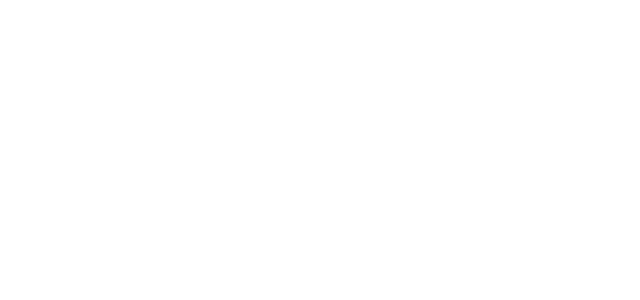
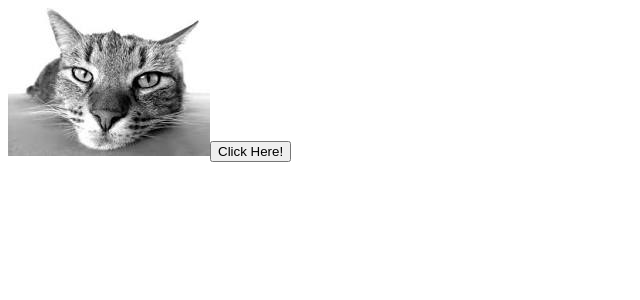
Before and after one commit to haltriescode/learn-react, a React (Vite) app: page /#/page-4 in a window 1280 px wide. Before the commit this address had no page. Shown: the top 300 px of the page, without its empty margins (0-640 px from the left). Built offline with nearby package versions, Linux system fonts and the light colour scheme.

Commit message:
click events

```diff
--- a/src/App.jsx
+++ b/src/App.jsx
@@ -3,6 +3,7 @@ import Home from './Pages/home';
 import Page1 from './Pages/page-1';
 import Page2 from './Pages/page-2';
 import Page3 from './Pages/page-3'
+import Page4 from './Pages/page-4'
 
 function App() {
   return(
@@ -12,6 +13,7 @@ function App() {
         <Route path="/page-1" element={<Page1/>}/>
         <Route path="/page-2" element={<Page2/>}/>
         <Route path="/page-3" element={<Page3/>}/>
+        <Route path="/page-4" element={<Page4/>}/>
       </Routes>
     </Router>
 
--- /dev/null
+++ b/src/Components/Button/AnotherButton.jsx
@@ -0,0 +1,9 @@
+function AnotherButton(){
+    const handleClick = (e) => e.target.textContent ="Hello World";
+
+    return (
+        <button onClick ={(e) => handleClick(e)}>Click Here!</button>
+    )
+}
+
+export default AnotherButton
--- a/src/Components/Button/Button.jsx
+++ b/src/Components/Button/Button.jsx
@@ -10,12 +10,15 @@ function Button(){
         cursor: "pointer",
     }
     // Styling using Button.module.css (Button 1) and using inline styling ( Button 2)
+
+
     return(
     <>
 
     <button className={styles.button}>Button 1</button>
 
     <button style={style}>Button 2</button>
+
     </>
 )
 }
--- /dev/null
+++ b/src/Components/ProfilePicture.jsx
@@ -0,0 +1,11 @@
+
+function ProfilePicture(){
+    const imageUrl = './src/assets/cat.jpg';
+
+    const handleClick = (e) => e.target.style.display = "none";
+
+    return(
+        <img onClick={(e) => handleClick(e)} src={imageUrl}></img>
+    )
+}
+export default ProfilePicture
--- /dev/null
+++ b/src/Pages/page-4.jsx
@@ -0,0 +1,14 @@
+import AnotherButton from "../Components/Button/AnotherButton.jsx"
+import ProfilePicture from "../Components/ProfilePicture.jsx"
+
+function Page4(){
+    return(
+        <>
+        <ProfilePicture/>
+        <AnotherButton/>
+        </>
+
+    )
+}
+
+export default Page4
```
